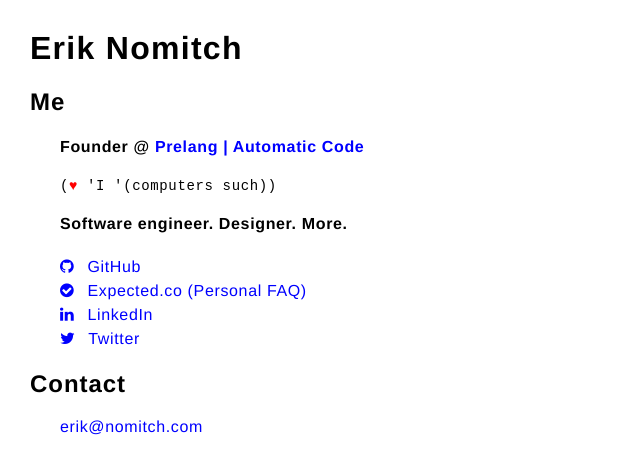
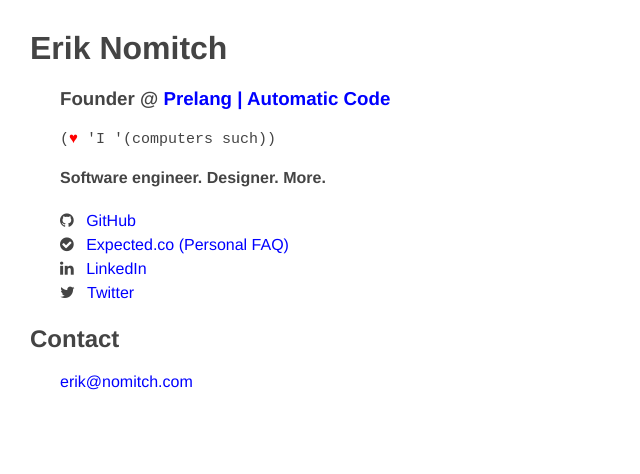
Before and after one commit to eriknomitch/eriknomitch.github.io, a plain HTML site: page index.html in a window 1280 px wide. Shown: the whole page, without its empty margins (0-640 px from the left). Drawn offline with Linux system fonts and the light colour scheme; a script that the page names is missing.

Commit message:
removes 'Me'; styling

```diff
--- a/index.html
+++ b/index.html
@@ -17,7 +17,8 @@
       *:not(code) {
         /*font-family: 'Open Sans';*/
         font-family: Helvetica, arial, nimbussansl, liberationsans, freesans, clean, sans-serif, 'Segoe UI Emoji', 'Segoe UI Symbol';
-        letter-spacing: 0.04em;
+        color: #444;
+        /*letter-spacing: 0.04em;*/
       }
       a, a:visited {
         color: #0000ff;
@@ -33,7 +34,7 @@
         color: #fff;
         padding: 8px 10px;
         */
-        font-size: 14px;
+        font-size: 15px;
         max-width: 300px;
       }
 
@@ -69,9 +70,8 @@
   </head>
   <body>
     <h1>Erik Nomitch</h1>
-    <h2>Me</h2>
     <section>
-    <h4>Founder @ <a href="http://prelang.com" target="_BLANK">Prelang | Automatic Code</a></h4>
+      <h3>Founder @ <a href="http://prelang.com" target="_BLANK">Prelang | Automatic Code</a></h3>
       <code>
         (<span class="heart">&#9829;</span> 'I '(computers such))
       </code>
```
Lines whose indentation alone changed are shown as unchanged.
